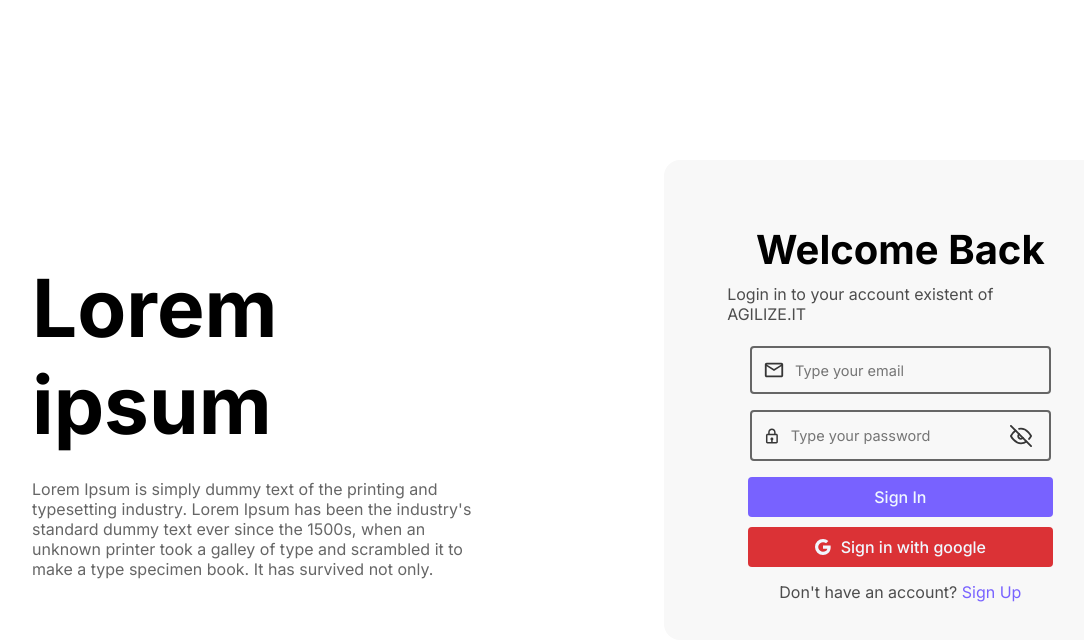
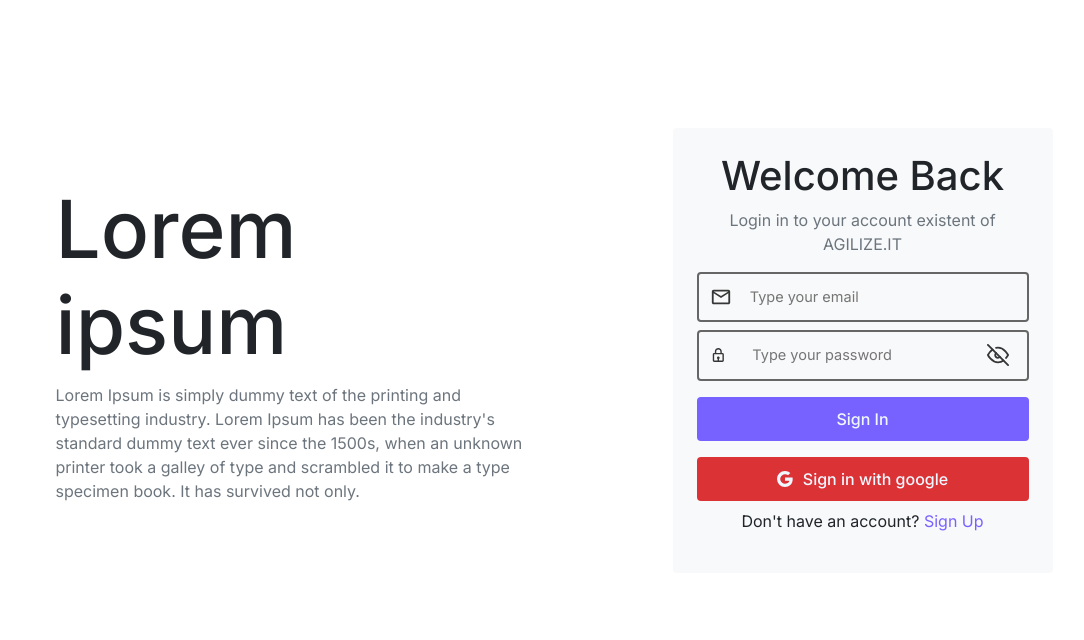
Before and after one commit to EdreyC/TCC, a React (Vite) app in the folder frontend/: page /signin in a window 1280 px wide. Shown: the top 640 px of the page, without its empty margins (110-1194 px from the left). Built offline with nearby package versions, Linux system fonts and the light colour scheme.

Commit message:
Tela de login refatorada

```diff
--- a/frontend/package.json
+++ b/frontend/package.json
@@ -13,6 +13,7 @@
     "@emotion/styled": "^11",
     "@types/react-router-dom": "^5.3.3",
     "axios": "^0.26.0",
+    "bootstrap": "^5.1.3",
     "framer-motion": "^6",
     "node-sass": "^7.0.1",
     "react": "^17.0.2",
--- a/frontend/src/App.tsx
+++ b/frontend/src/App.tsx
@@ -1,16 +1,20 @@
-import { ChakraProvider } from "@chakra-ui/react"
-import { Link, Route, Routes } from "react-router-dom"
+import { BrowserRouter, Route, Routes } from "react-router-dom"
+import PrivateRoute from "./components/PrivateRoute"
 import Home from "./pages/Home"
-import Sigin from "./pages/Signin"
+import Signin from "./pages/Signin"
 import Signup from "./pages/Signup"
 
+import 'bootstrap/dist/css/bootstrap.min.css';
 
 function App() {
-  return(
+  return (
     <Routes>
-      <Route path="/signin" element={<Sigin />} />
+      <Route path="/signin" element={<Signin />} />
       <Route path="/signup" element={<Signup />} />
-      <Route path="/" element={<Home />} />
+      <Route element={<PrivateRoute />}>
+        <Route path="/" element={<Home />} />
+      </Route>
+      <Route path="*" element={<h1>404</h1>} />
     </Routes>
   )
 }
--- a/frontend/src/components/Button/Button.tsx
+++ /dev/null
@@ -1,10 +0,0 @@
-import { ButtonHTMLAttributes, ReactNode } from "react";
-import './button.scss'
-
-type ButtonProps = ButtonHTMLAttributes<HTMLButtonElement>
-
-export default function Button(props: ButtonProps){
-    return(
-        <button className="button"{...props}/>
-    )
-}
--- /dev/null
+++ b/frontend/src/components/Button/index.tsx
@@ -0,0 +1,10 @@
+import { ButtonHTMLAttributes, ReactNode } from "react";
+import './button.scss'
+
+type ButtonProps = ButtonHTMLAttributes<HTMLButtonElement>
+
+export default function Button(props: ButtonProps){
+    return(
+        <button className="button my-2"{...props}/>
+    )
+}
--- /dev/null
+++ b/frontend/src/components/PrivateRoute/index.tsx
@@ -0,0 +1,10 @@
+import { isAuthenticated } from '../../util/auth';
+
+import { Outlet, Navigate } from 'react-router-dom';
+
+const PrivateRoute = () => {
+
+  return isAuthenticated() ? <Outlet /> : <Navigate to="/signin" />;
+};
+
+export default PrivateRoute;
--- a/frontend/src/pages/Signin.tsx
+++ b/frontend/src/pages/Signin.tsx
@@ -1,64 +1,95 @@
 import { useState } from 'react'
 import '../styles/signin.scss'
-import Button from '../components/Button/Button'
+import Button from '../components/Button'
 import { BiLock } from 'react-icons/bi'
 import { MdOutlineMail } from 'react-icons/md'
-import { FiEye } from 'react-icons/fi'
-import { FiEyeOff } from 'react-icons/fi'
+import { FiEye, FiEyeOff } from 'react-icons/fi'
 import { BsGoogle } from 'react-icons/bs'
-import "react-bootstrap"
 import { Link } from 'react-router-dom'
-
-
+import { Col, Container, Row } from 'react-bootstrap'
 
 export default function Sigin() {
 
   const [pass, setPass] = useState(false);
 
   return (
-    <div className="page-signin ">
-      <div className='title-signin'>
+    <Container className="pt-signin">
+      <Row className="align-items-center justify-content-around">
+        <Col lg="6" className='title-signin p-5'>
           <h1>Lorem ipsum</h1>
-        <p>Lorem Ipsum is simply dummy text of the printing and typesetting industry. Lorem Ipsum has been the industry's standard dummy text ever since the 1500s, when an unknown printer took a galley of type and scrambled it to make a type specimen book. It has survived not only.</p>
-      </div>
-
-      <div className='container-signin'>
-
-        <h1>Welcome Back</h1>
-        <span>Login in to your account existent of AGILIZE.IT</span>
-
-        <div className='form-signin'>
-
-          <div className='input-email'>
-            <MdOutlineMail
-              size={22}
-              color='#363636' />
+          <p className="text-muted">Lorem Ipsum is simply dummy text of the printing and typesetting industry. Lorem Ipsum has been the industry's standard dummy text ever since the 1500s, when an unknown printer took a galley of type and scrambled it to make a type specimen book. It has survived not only.</p>
+        </Col>
+        <Col lg="4" className="container-signin bg-light p-4 rounded">
+          <h1 className="mb-2">Welcome Back</h1>
+          <span className="text-muted">Login in to your account existent of AGILIZE.IT</span>
+          <div className="form-signin my-3">
+            <div className='input-email my-2 d-flex hstack gap-2'>
+              <MdOutlineMail size={22} color='#363636' />
               <input type='text' placeholder='Type your email' />
             </div>
-
-          <div className='input-password'>
-            <BiLock
-              size={22}
-              color='#363636' />
+            <div className='input-password my-2 d-flex hstack gap-3'>
+              <BiLock size={22} color='#363636' />
               <input type={pass ? "text" : 'password'} placeholder='Type your password' />
-            <button onClick={() => setPass(pass ? false : true)}>
+              <button className='ms-auto' onClick={() => setPass(pass ? false : true)} >
                 {pass ? (<FiEye size={22}
                 />) : (<FiEyeOff size={22}
                 />)}
-
               </button>
-
             </div>
-
-          <div className='wrapper-signinbuttons'>
+            <div className='wrapper-signinbuttons d-flex'>
               <Button>Sign In</Button>
               <Button style={{ background: "#db3236", display: 'flex', gap: "10px" }}><BsGoogle />Sign in with google </Button>
-          </div>
             </div>
 
             <span>Don't have an account? <Link to="/signup">Sign Up</Link> </span>
           </div>
-    </div>
+        </Col>
+      </Row>
+    </Container>
+
+    // <div className="page-signin">
+    //   <div className='title-signin'>
+    //     <h1>Lorem ipsum</h1>
+    //     <p>Lorem Ipsum is simply dummy text of the printing and typesetting industry. Lorem Ipsum has been the industry's standard dummy text ever since the 1500s, when an unknown printer took a galley of type and scrambled it to make a type specimen book. It has survived not only.</p>
+    //   </div>
+
+    //   <div className='container-signin'>
+
+    //     <h1>Welcome Back</h1>
+    //     <span>Login in to your account existent of AGILIZE.IT</span>
+
+    //     <div className='form-signin'>
+
+    //       <div className='input-email'>
+    //         <MdOutlineMail
+    //           size={22}
+    //           color='#363636' />
+    //         <input type='text' placeholder='Type your email' />
+    //       </div>
+
+    //       <div className='input-password'>
+    //         <BiLock
+    //           size={22}
+    //           color='#363636' />
+    //         <input type={pass ? "text" : 'password'} placeholder='Type your password' />
+    //         <button onClick={() => setPass(pass ? false : true)}>
+    //           {pass ? (<FiEye size={22}
+    //           />) : (<FiEyeOff size={22}
+    //           />)}
+
+    //         </button>
+
+    //       </div>
+
+    //       <div className='wrapper-signinbuttons'>
+    //         <Button>Sign In</Button>
+    //         <Button style={{ background: "#db3236", display: 'flex', gap: "10px" }}><BsGoogle />Sign in with google </Button>
+    //       </div>
+    //     </div>
+
+    //     <span>Don't have an account? <Link to="/signup">Sign Up</Link> </span>
+    //   </div>
+    // </div>
 
   )
 }
--- a/frontend/src/pages/Signup.tsx
+++ b/frontend/src/pages/Signup.tsx
@@ -1,25 +1,6 @@
 import { useState } from "react";
-import {
-  Flex,
-  Heading,
-  Input,
-  Button,
-  InputGroup,
-  Stack,
-  InputLeftElement,
-  chakra,
-  Box,
-  Link,
-  Avatar,
-  FormControl,
-  FormHelperText,
-  InputRightElement
-} from "@chakra-ui/react";
 import { FaUserAlt, FaLock } from "react-icons/fa";
 import { FiEye, FiEyeOff } from "react-icons/fi";
-
-const CFaUserAlt = chakra(FaUserAlt);
-const CFaLock = chakra(FaLock);
 
 const Signup = () => {
   const [pass, setPass] = useState(false);
--- a/frontend/src/styles/signin.scss
+++ b/frontend/src/styles/signin.scss
@@ -1,116 +1,60 @@
-.page-signin{
-
-    display: flex;
-    align-items: center;
-    height: 98vh;
-
     .title-signin{
-        display: flex;
-        flex-direction: column;
-        max-width: 35%;
-        margin: 0px 15% 0px 134px;
-            p{
-            color: #666666;
-        }
         h1{
             margin-bottom: 10px;
             font-size:80px ;
         }
     }
     .container-signin{
-
-        display: flex;
+        -top: 400px;
+        text-align: center;
         justify-content: center;
         align-items: center;
-        flex-direction: column;
-        background-color: #f8f8f8;
-        padding: 3% 5% 3% 5%;
-        border-radius: 1rem;
-        margin-right: 2%;
-        gap: 15px;
-
-        >h1{
+        h1{
             font-size: 40px;
             margin-bottom: -5px;
         }
-        >span{
+        span{
             font-size: 16px;
             font-weight: 400;
-            color: #4D4D4D;
         }
         .form-signin{
-            display: flex;
-            justify-content: center;
-            align-items: center;
-            flex-direction: column;
-            gap: 1rem;
-            margin-top: 2%;
-
+            input{
+                font-size: 14.5px;
+                margin-left: 0.5rem;
+                font-family: 'Inter';
+                background:none;
+                outline: none;
+                border: none;
+                color: #666666;
+            }
             .input-password{
-
-                display: flex;
-                align-items: center;
-                justify-content: space-around;
-                width: 90%;
                 padding: 0.7rem;
                 border:2px solid #666666;
                 border-radius: 0.25rem;
-
-                >input{
-                    font-size: 14.5px;
-
-                    margin-left: 0.5rem;
-                    font-family: 'Inter';
-                    background:none;
-                    outline: none;
-                    border: none;
-                    color: #666666;
-
-                }
                 >button{
                     display: flex;
-
                     border: none;
                     outline: none;
                     background: none;
                     cursor: pointer;
                     color:#363636;
-
                     &:hover{
-
                         color: #6250d3;
                     }
-
                 }
-
             }
             .input-email{
-
-                display: flex;
-                width: 90%;
                 padding: 0.7rem;
                 border:2px solid #666666;
                 border-radius: 0.25rem;
-                >input{
-                    font-size: 14.5px;
-
-                    margin-left: 0.5rem;
-                    font-family: 'Inter';
-                    background:none;
-                    outline: none;
-                    border: none;
-                    color: #666666;
-
-                }
             }
             .wrapper-signinbuttons{
-                display: flex;
                 justify-content: center;
                 flex-direction: column;
-                gap: 10px;
-                width: 100%;
             }
         }
     }
 
-}
+    .pt-signin {
+        padding-top: 8rem;
+    }
--- /dev/null
+++ b/frontend/src/util/auth.tsx
@@ -0,0 +1,3 @@
+export const isAuthenticated = () => {
+    return true;
+};
```
Also changed, not shown: frontend/.yarnrc.yml (added), frontend/src/pages/Home.tsx (line endings or trailing spaces), 2 other files (tests, documents, lock files or other folders). Lines whose indentation alone changed are shown as unchanged.
